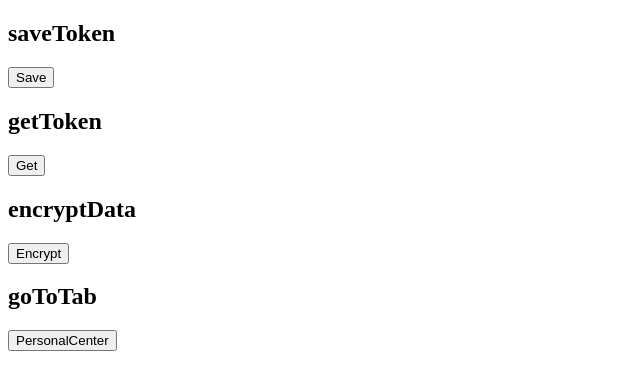
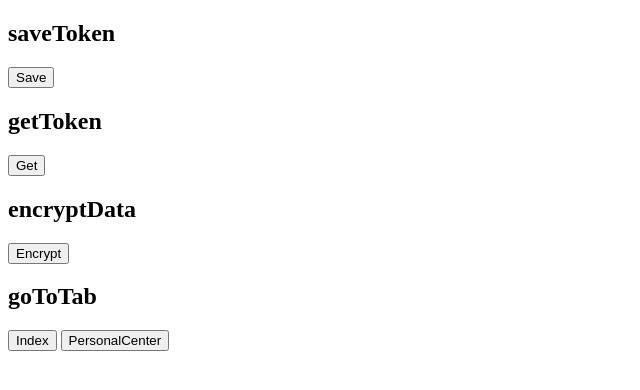
Before and after one commit to wuting0521/gzbankproject, a plain HTML site: page GZBankProject/WebApp/index.html in a window 1280 px wide. Shown: the whole page, without its empty margins (0-640 px from the left). Drawn offline with Linux system fonts and the light colour scheme.

Commit message:
js method modification

```diff
--- a/GZBankProject/WebApp/index.html
+++ b/GZBankProject/WebApp/index.html
@@ -18,6 +18,7 @@
     </div>
     <div>
         <h2>goToTab</h2>
+        <input type="button" value="Index" onclick="window.webkit.messageHandlers.goToTab.postMessage('0')" >
         <input type="button" value="PersonalCenter" onclick="window.webkit.messageHandlers.goToTab.postMessage('1')" >
     </div>
 </html>
```
